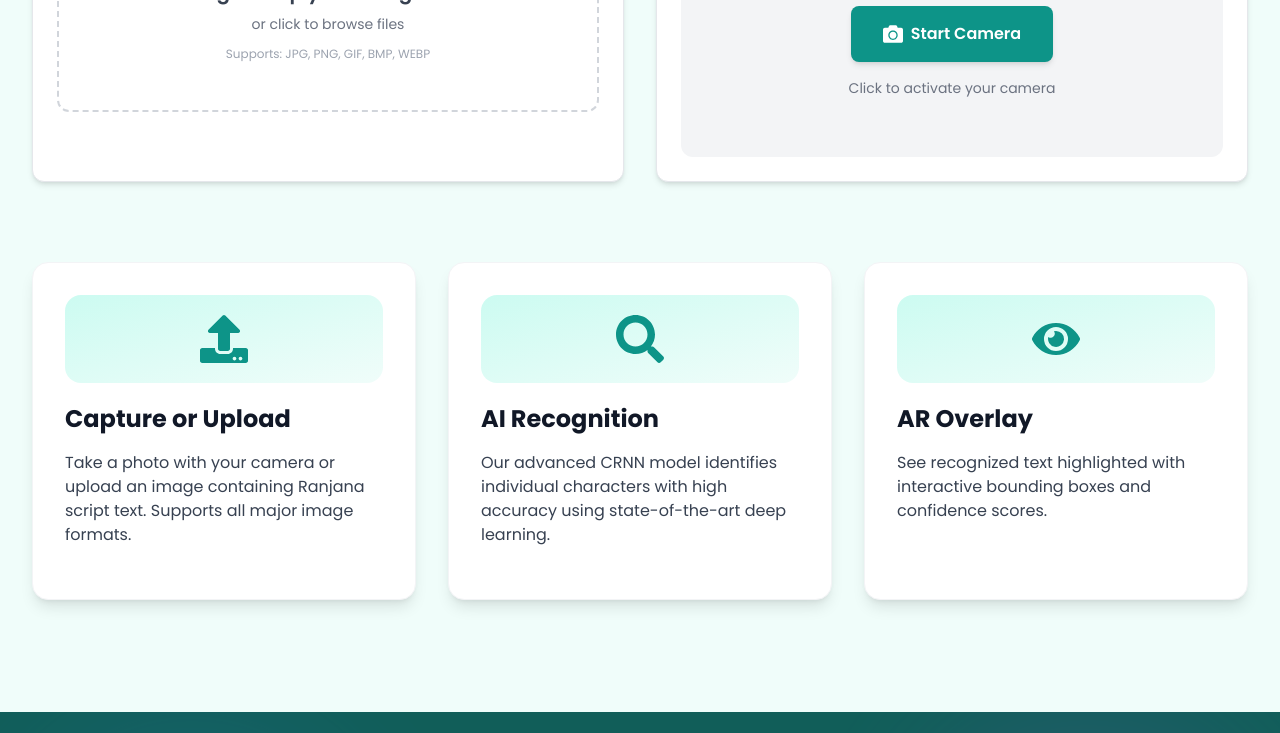
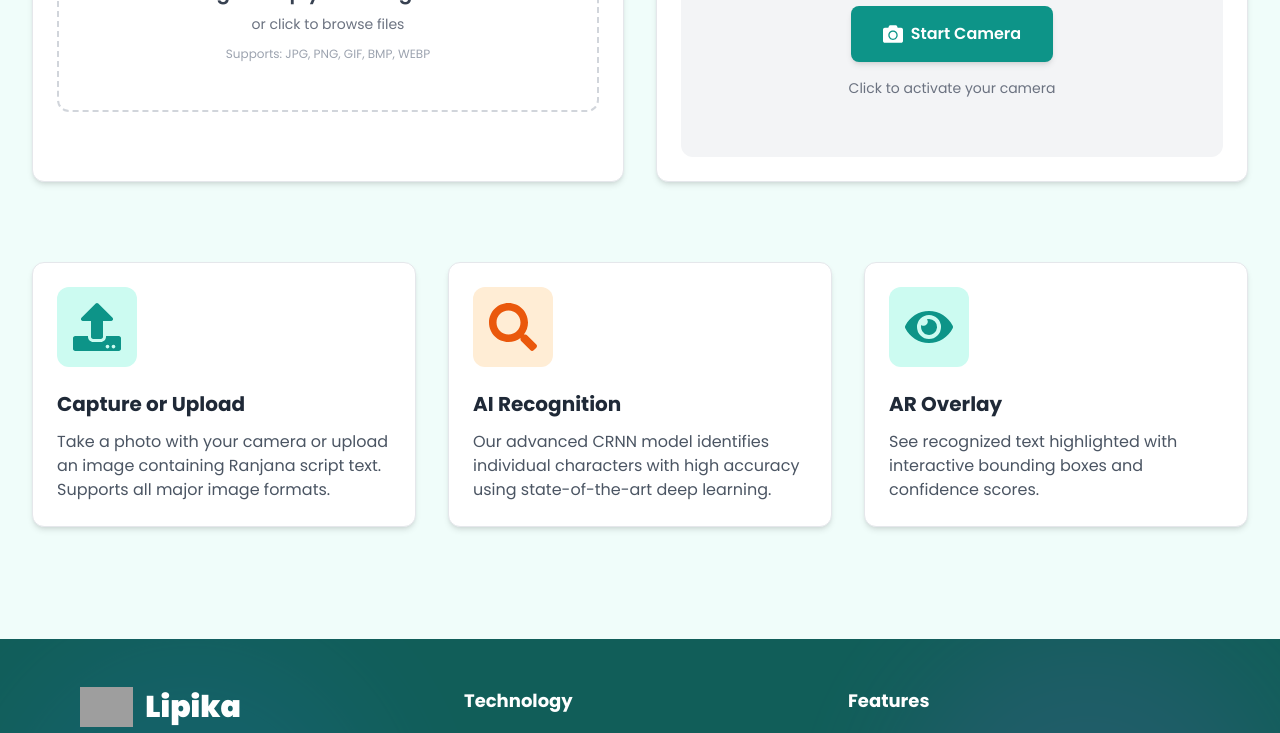
Before and after one commit to SajBajra/Final-Year-Project, a React app in the folder frontend/: page / in a window 1280 px wide. Shown: the part 903-1636 px from the top of the page. Built offline with nearby package versions, Linux system fonts and the light colour scheme; grey boxes are pictures that could not be loaded; the HTML template or start-up script is replaced by a standard one.

Commit message:
Update hero section cards to match Features/About page styling

```diff
--- a/frontend/src/pages/Home.jsx
+++ b/frontend/src/pages/Home.jsx
@@ -1,6 +1,6 @@
 import { useState, useEffect } from 'react'
 import { motion } from 'framer-motion'
-import { FaScroll, FaCamera, FaSearch, FaEye, FaUpload } from 'react-icons/fa'
+import { FaScroll, FaCamera, FaSearch, FaEye, FaUpload, FaArrowRight } from 'react-icons/fa'
 import heroImage from '../images/HeroSection-FrontPage.png'
 import { useAuth } from '../context/AuthContext'
 import { getOrCreateTrialCookie } from '../utils/cookieUtils'
@@ -268,18 +268,24 @@ function Home() {
                 icon: FaUpload,
                 title: 'Capture or Upload',
                 description: 'Take a photo with your camera or upload an image containing Ranjana script text. Supports all major image formats.',
+                bgColor: 'bg-primary-100',
+                iconColor: 'text-primary-600',
                 delay: 0.1
               },
               {
                 icon: FaSearch,
                 title: 'AI Recognition',
                 description: 'Our advanced CRNN model identifies individual characters with high accuracy using state-of-the-art deep learning.',
+                bgColor: 'bg-secondary-100',
+                iconColor: 'text-secondary-600',
                 delay: 0.2
               },
               {
                 icon: FaEye,
                 title: 'AR Overlay',
                 description: 'See recognized text highlighted with interactive bounding boxes and confidence scores.',
+                bgColor: 'bg-primary-100',
+                iconColor: 'text-primary-600',
                 delay: 0.3
               }
             ].map((card, index) => {
@@ -288,30 +294,51 @@ function Home() {
               <motion.div
                 key={index}
                 variants={itemVariants}
-                className="group bg-white rounded-2xl shadow-lg p-6 sm:p-8 border border-gray-100 hover:shadow-2xl hover:border-primary-200 transition-all duration-300 relative overflow-hidden"
+                className="card hover:shadow-2xl transition-all duration-300 relative overflow-hidden group"
               >
-                {/* Subtle gradient overlay on hover */}
-                <div className="absolute inset-0 bg-gradient-to-br from-primary-50/50 via-transparent to-secondary-50/30 opacity-0 group-hover:opacity-100 transition-opacity duration-300"></div>
+                {/* Background Effect on Hover */}
+                <div className="absolute inset-0 bg-primary-50 opacity-0 group-hover:opacity-100 transition-opacity duration-300"></div>
 
                 <div className="relative z-10">
-                  {/* Icon with enhanced styling */}
-                  <div className="mb-5 inline-block p-4 sm:p-5 rounded-2xl bg-gradient-to-br from-primary-100 to-primary-50 flex items-center justify-center group-hover:scale-110 group-hover:shadow-lg transition-all duration-300">
-                    <IconComponent className="text-4xl sm:text-5xl text-primary-600" />
-                  </div>
+                  {/* Icon with Animated Background */}
+                  <motion.div
+                    initial={{ scale: 0.8, opacity: 0 }}
+                    animate={{ scale: 1, opacity: 1 }}
+                    transition={{ delay: index * 0.1 + 0.2, type: "spring", stiffness: 200 }}
+                    className={`mb-3 sm:mb-4 inline-block p-3 sm:p-4 rounded-xl ${card.bgColor}`}
+                  >
+                    <IconComponent className={`text-3xl sm:text-4xl md:text-5xl ${card.iconColor}`} />
+                  </motion.div>
 
                   {/* Title */}
-                  <h3 className="text-xl sm:text-2xl font-bold mb-3 sm:mb-4 text-gray-900 group-hover:text-primary-700 transition-colors duration-300">
+                  <motion.h3
+                    initial={{ opacity: 0, x: -20 }}
+                    animate={{ opacity: 1, x: 0 }}
+                    transition={{ delay: index * 0.1 + 0.3 }}
+                    className="text-lg sm:text-xl font-bold mb-2 sm:mb-3 text-gray-800 group-hover:text-primary-600 transition-colors duration-300"
+                  >
                     {card.title}
-                  </h3>
+                  </motion.h3>
 
                   {/* Description */}
-                  <p className="text-sm sm:text-base text-gray-700 leading-relaxed">
+                  <motion.p
+                    initial={{ opacity: 0 }}
+                    animate={{ opacity: 1 }}
+                    transition={{ delay: index * 0.1 + 0.4 }}
+                    className="text-sm sm:text-base text-gray-600 leading-relaxed"
+                  >
                     {card.description}
-                  </p>
+                  </motion.p>
+                </div>
 
-                  {/* Decorative accent line */}
-                  <div className="mt-4 h-1 w-12 bg-gradient-to-r from-primary-500 to-secondary-500 rounded-full opacity-0 group-hover:opacity-100 transition-opacity duration-300"></div>
-                </div>
+                {/* Decorative Arrow on Hover */}
+                <motion.div
+                  initial={{ opacity: 0, x: -10 }}
+                  whileHover={{ opacity: 1, x: 0 }}
+                  className="absolute top-4 right-4 text-primary-600 opacity-0 group-hover:opacity-100 transition-opacity duration-300"
+                >
+                  <FaArrowRight />
+                </motion.div>
               </motion.div>
               )
             })}
```
